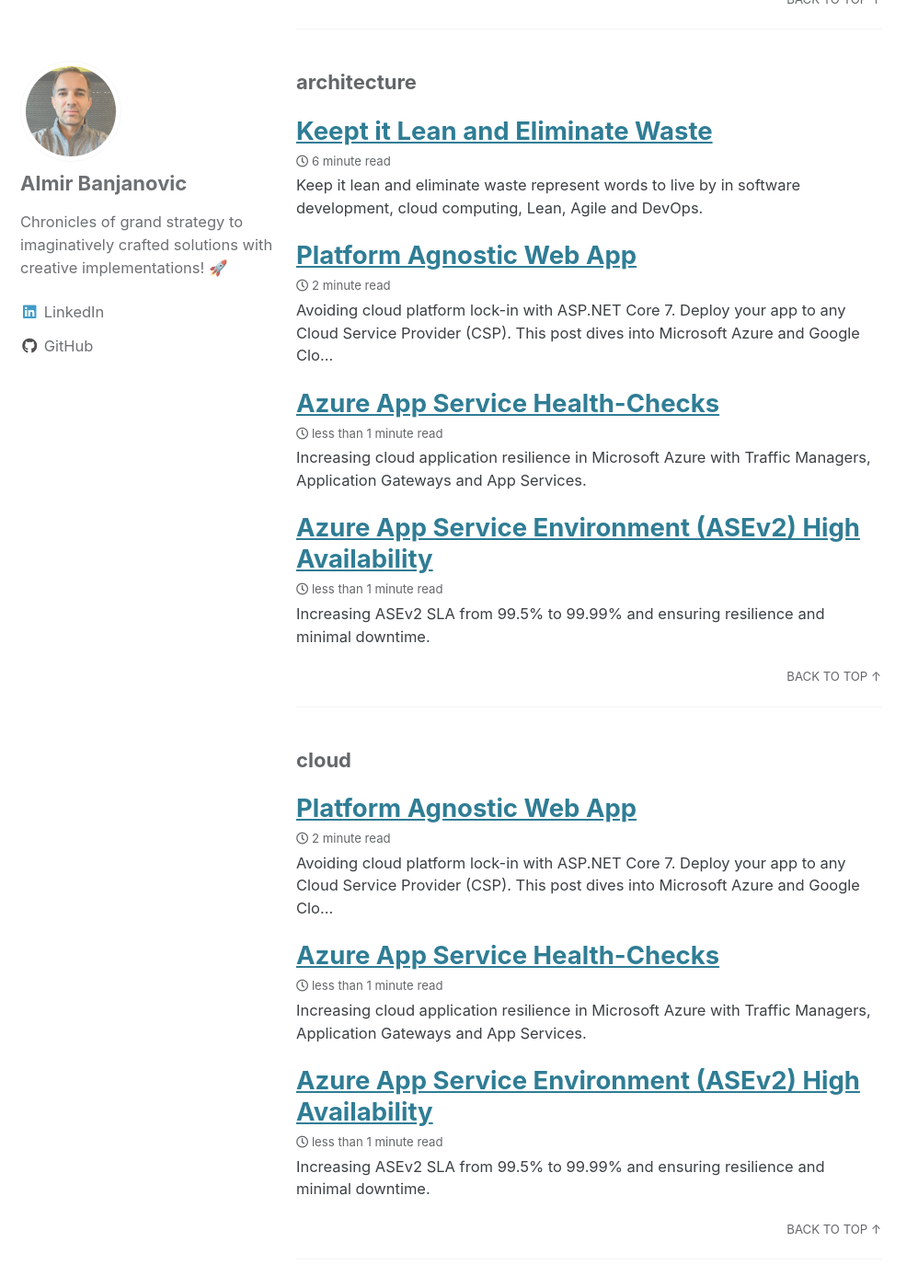
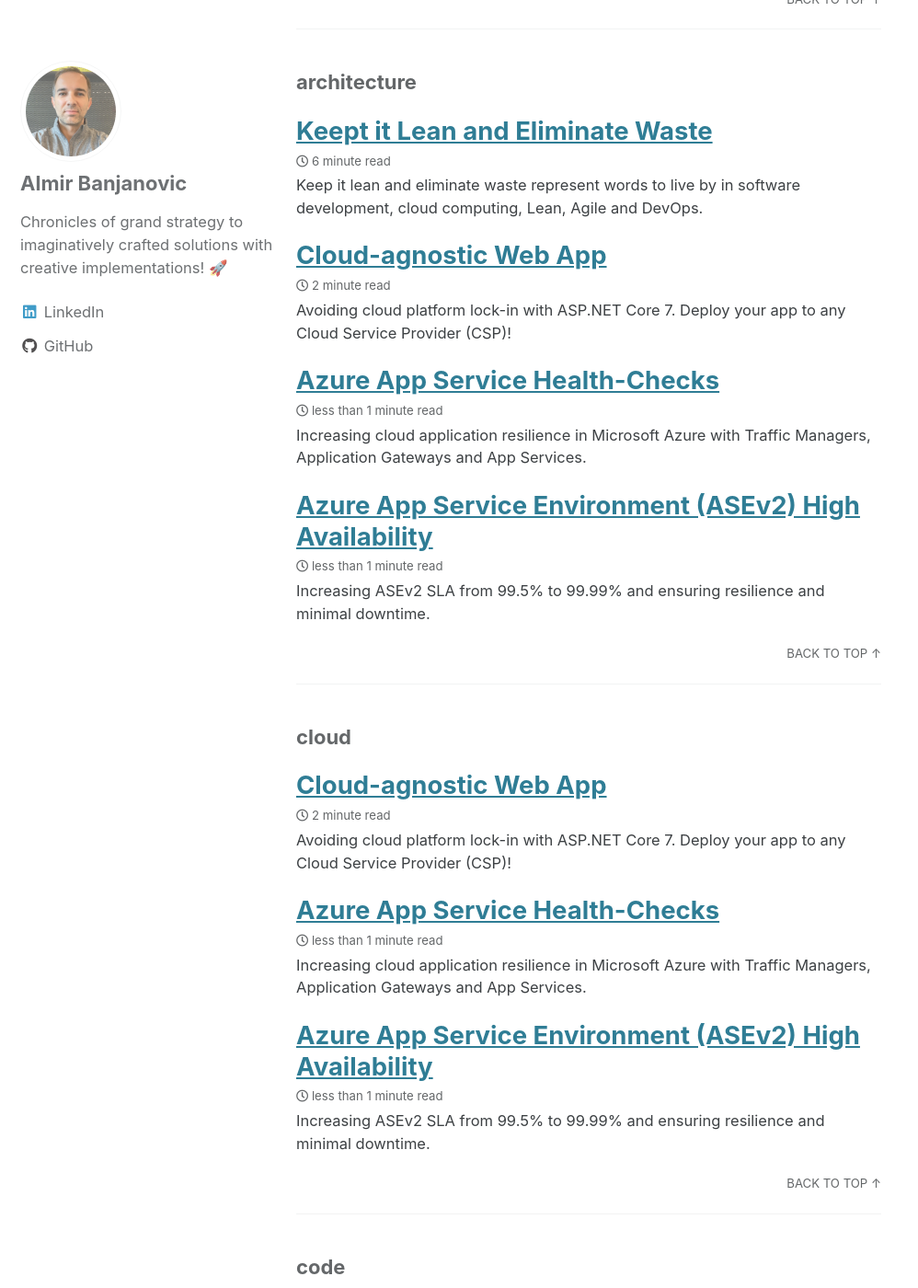
Before and after one commit to almirbanjanovic/roadtocloud.github.io, a Jekyll site: the page built from _pages/tag-archive.md, in a window 1280 px wide and 1400 px high, scrolled down 1826 px. Shown: the whole window at 92% size, without its empty margins (0-998 px from the left). Built offline with Jekyll 4.4.1, drawn with Linux system fonts in a browser that asks for light colours; cached includes are drawn as plain includes; some of the changed text lies outside the part shown.

Commit message:
Update 2023-09-25-platform-agnostic-app.md

```diff
--- a/_posts/2023-09-25-platform-agnostic-app.md
+++ b/_posts/2023-09-25-platform-agnostic-app.md
@@ -1,8 +1,8 @@
 ---
-title:  "Platform Agnostic Web App"
+title:  "Cloud-agnostic Web App"
 header:
   teaser: "/assets/images/platform-agnostic-ci-cd-flow.png"
-excerpt: "Avoiding cloud platform lock-in with ASP.NET Core 7. Deploy your app to any Cloud Service Provider (CSP). This post dives into Microsoft Azure and Google Cloud Platform (GCP)."
+excerpt: "Avoiding cloud platform lock-in with ASP.NET Core 7. Deploy your app to any Cloud Service Provider (CSP)!"
 toc: true
 tags:
   - cloud
```
